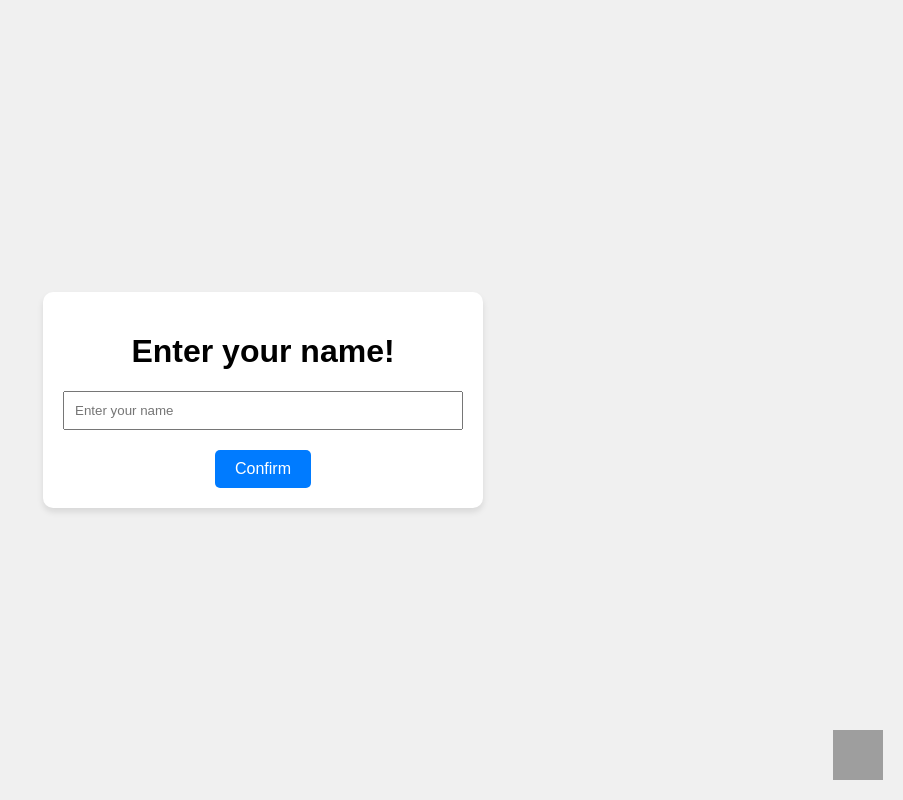
After one commit to hydestory/OnlineMeeting_using_WebRtc, a Flask app: template templates/register.html in a window 1280 px wide. The commit adds this page. Shown: the whole page, without its empty margins (377-1280 px from the left). Run offline with Flask 3, Linux system fonts and the light colour scheme; the template is opened without the code that fills it: most values are stand-ins (such as "Sample title", 1, 10 or a date in 2020); grey boxes are pictures that could not be loaded.

Commit message:
add more UI

```diff
--- a/server.py
+++ b/server.py
@@ -0,0 +1,31 @@
+from flask import Flask, render_template,request
+from flask_ngrok2 import run_with_ngrok
+
+app = Flask(__name__)
+app.config['SECRET_KEY'] = 'your-secret-key'
+# run_with_ngrok(app,auth_token='2NEfCM1wiclAWUDcizFdhQxIjc2_7KYMXxMCcqPrKmMGXiaq4')
+
+online_users = ['roger']  # 在線使用者列表
+
+@app.route('/')
+def index():
+    return render_template('index.html')
+
+@app.route('/register', methods=['POST'])
+def register():
+    return render_template('register.html',online_users=online_users)
+
+@app.route('/submit', methods=['POST'])
+def submit():
+    username=request.form.get('userName')
+    online_users.append(username)
+
+    return render_template('chooseuser.html',online_users=online_users)
+
+# @app.route('/chooseuser', methods=['POST'])
+# def chooseuser():
+#     return render_template('chooseuser.html',online_users=online_users)
+
+
+if __name__ == '__main__':
+    app.run()
--- /dev/null
+++ b/templates/register.html
@@ -0,0 +1,97 @@
+<!DOCTYPE html>
+<html lang="en">
+<head>
+    <meta charset="UTF-8">
+    <meta name="viewport" content="width=device-width, initial-scale=1.0">
+    <title>Takoto</title>
+    <style>
+       body {
+            display: flex;
+            justify-content: center;
+            align-items: center;
+            height: 100vh;
+            margin: 0;
+            background-color: #f0f0f0;
+            font-family: Arial, sans-serif;
+        }
+
+        .container {
+            background-color: white;
+            border-radius: 10px;
+            box-shadow: 0 4px 6px rgba(0, 0, 0, 0.1);
+            padding: 20px;
+            width: 60%;
+            max-width: 400px;
+            text-align: center;
+        }
+
+        #user-name {
+            margin-bottom: 20px;
+            padding: 10px;
+            width: 100%;
+            box-sizing: border-box;
+        }
+
+        #confirm-button {
+            padding: 10px 20px;
+            font-size: 16px;
+            border: none;
+            border-radius: 5px;
+            color: white;
+            background-color: #007BFF;
+            cursor: pointer;
+        }
+        #confirm-button:hover {
+            background-color: #8300b3;
+        }
+        #home-button {
+            position: fixed;
+            bottom: 20px;
+            right: 20px;
+            width: 50px;
+            height: 50px;
+            border: none;
+            cursor: pointer;
+            background-image: url('/static/images/takodachi01.png');
+            background-size: cover;
+        }
+        #home-button:hover {
+            background-image: url('/static/images/takodachi02.png');
+        }
+    </style>
+</head>
+<body>
+    <div class="container">
+        <h1>Enter your name!</h1>
+        <form id="username" action="/submit" method="post">
+            <input id="user-name" name="userName" type="text" placeholder="Enter your name">
+        </form>
+            <button id="confirm-button">Confirm</button>
+
+        <button id="home-button"></button>
+    </div>
+
+    <script>
+        const username=document.getElementById("username");
+        document.getElementById("confirm-button").addEventListener("click", function() {
+            var userName = document.getElementById("user-name").value;
+            if (userName) {
+                {% for user in online_users %}
+                if (userName == "{{ user }}") {
+                    alert("This name is already taken");
+                    return;
+                }
+                {% endfor %}
+                username.submit();
+            }
+            else {
+                alert("Please enter your name");
+            }
+
+        });
+        document.getElementById("home-button").addEventListener("click", function() {
+            window.location.href = "/";
+        });
+    </script>
+</body>
+</html>
```
Also changed, not shown: static/livetalk.html (added, +38 -0 lines), templates/chooseuser.html (added, +37 -0 lines), templates/index.html (renamed from index.html, +5 -26 lines), templates/start.html (renamed from src/chat.html, +7 -4 lines), tests/server01.py (added, +30 -0 lines), tests/templates/index.html (added, +38 -0 lines), 4 other files.
